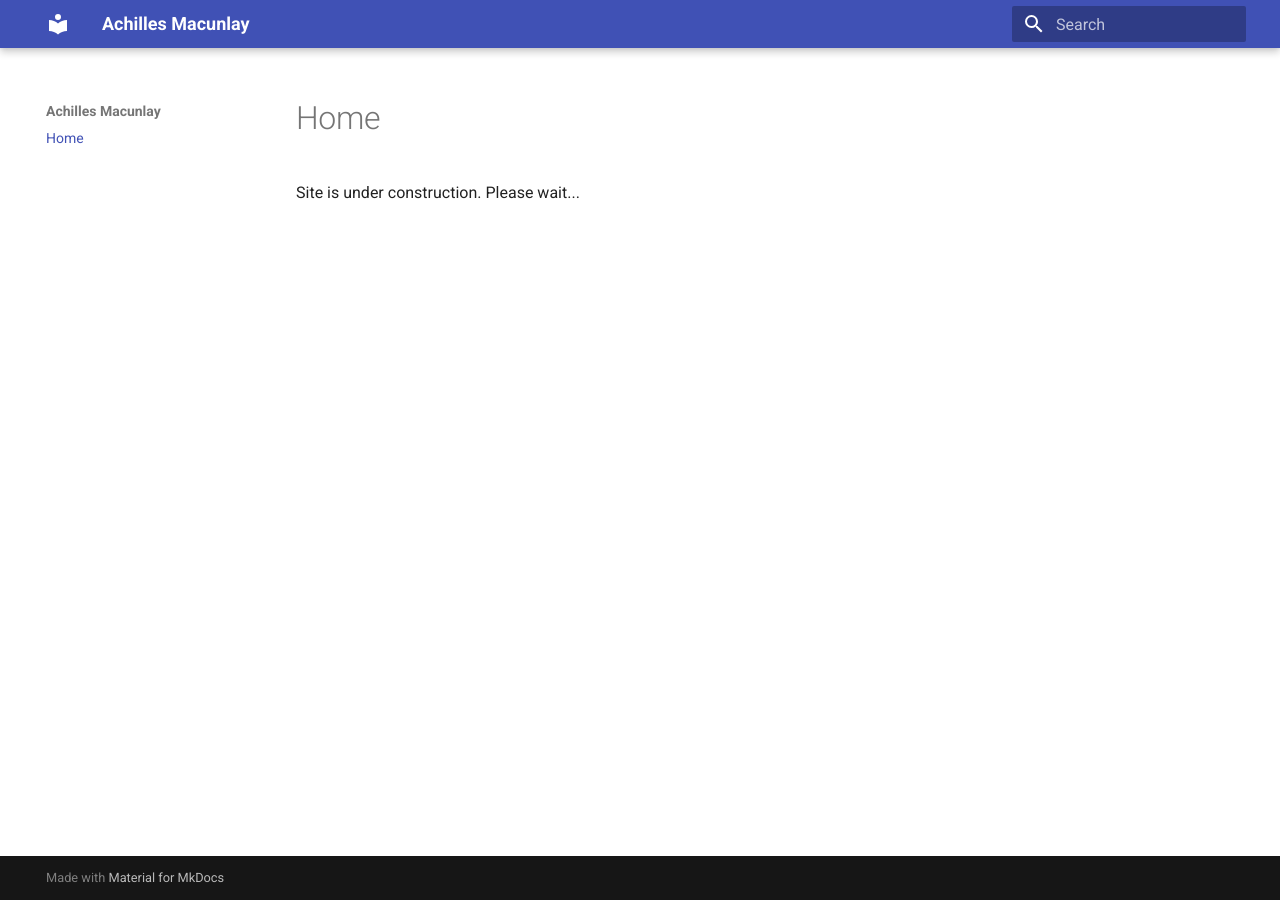
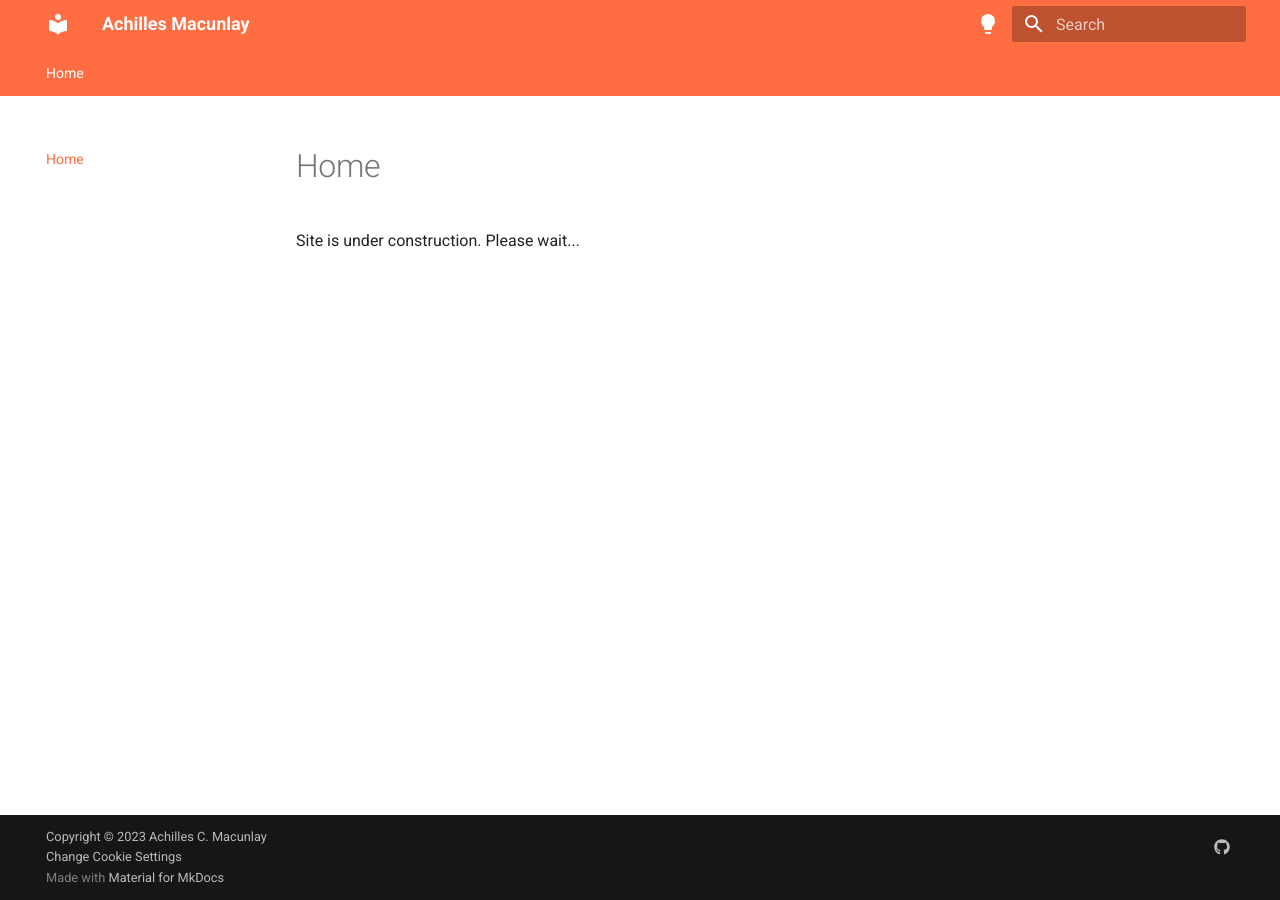
Before and after one commit to acmacunlay/acmacunlay.github.io, an MkDocs documentation site: the page built from docs/index.md, in a window 1280 px wide. Built offline with MkDocs 1.6.1 and Material for MkDocs 9.7.7, drawn with Linux system fonts in a browser that asks for light colours.

Commit message:
Update mkdocs.yml

```diff
--- a/mkdocs.yml
+++ b/mkdocs.yml
@@ -1,4 +1,61 @@
 site_name: Achilles Macunlay
 
+# https://squidfunk.github.io/mkdocs-material/creating-your-site/#configuration
 theme:
   name: material
+
+  # https://squidfunk.github.io/mkdocs-material/setup/changing-the-colors/
+  palette:
+    # Palette toggle for light mode
+    - scheme: default
+      accent: deep orange
+      primary: deep orange
+      toggle:
+        icon: material/lightbulb
+        name: Switch to dark mode
+
+    # Palette toggle for dark mode
+    - scheme: slate
+      accent: deep orange
+      primary: deep orange
+      toggle:
+        icon: material/lightbulb-outline
+        name: Switch to light mode
+
+  # https://squidfunk.github.io/mkdocs-material/setup/changing-the-fonts/
+  font:
+    text: Roboto
+    code: Roboto Mono
+
+  # https://squidfunk.github.io/mkdocs-material/setup/changing-the-logo-and-icons/
+  icon:
+    logo: material/library
+
+  # https://squidfunk.github.io/mkdocs-material/setup/setting-up-navigation/
+  features:
+    - navigation.footer
+    - navigation.instant
+    - navigation.tabs
+    - navigation.tracking
+
+# https://squidfunk.github.io/mkdocs-material/setup/ensuring-data-privacy/
+extra:
+  consent:
+    title: Cookie consent
+    description: >-
+      We use cookies to recognize your repeated visits and preferences, as well
+      as to measure the effectiveness of our documentation and whether users
+      find what they're searching for. With your consent, you're helping us to
+      make our documentation better.
+    actions:
+      - accept
+      - manage
+  social:
+    - icon: fontawesome/brands/github
+      link: https://github.com/acmacunlay
+
+copyright: >-
+  Copyright &copy; 2023 Achilles C. Macunlay
+  <br>
+  <a href="#__consent">Change Cookie Settings</a>
+  <br>
```
